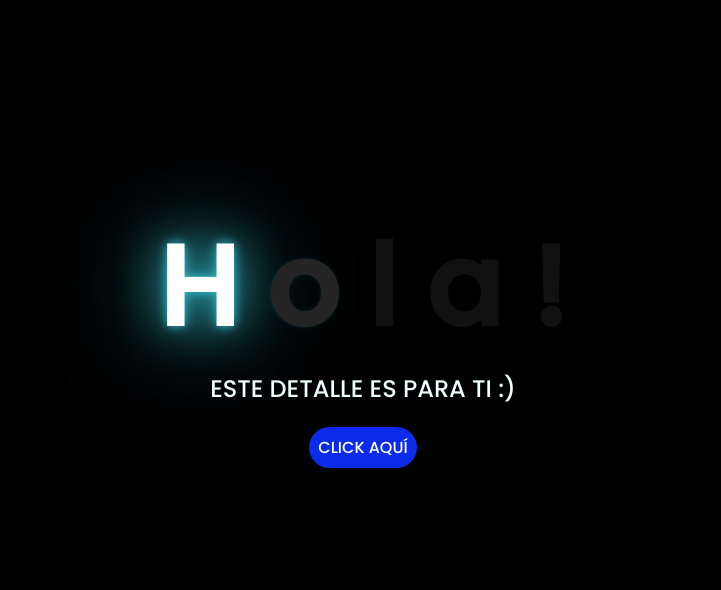
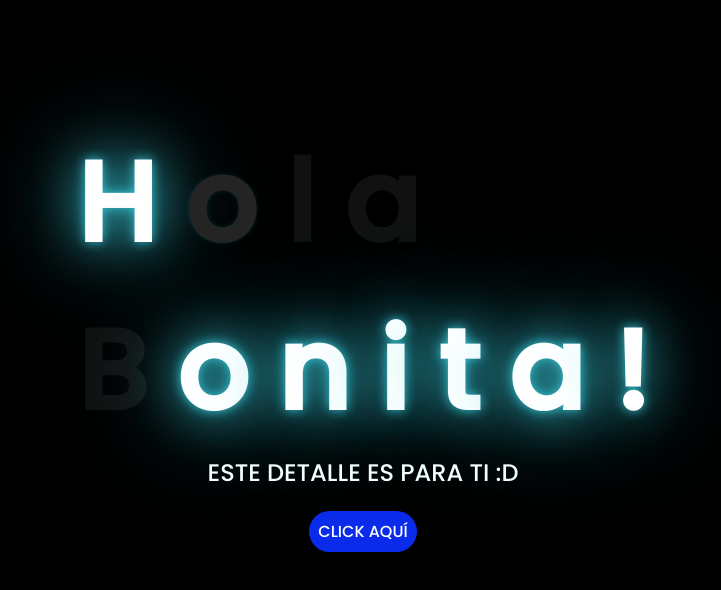
Before and after one commit to Greyr45/flowers, a plain HTML site: page index.html in a window 1280 px wide. Shown: the whole page, without its empty margins (285-1006 px from the left). Drawn offline with Linux system fonts and the light colour scheme.

Commit message:
Update index.html

```diff
--- a/index.html
+++ b/index.html
@@ -16,10 +16,17 @@
         <span>o</span>
         <span>l</span>
         <span>a</span>
+        <br>
+        <span>B</span>
+        <span>o</span>
+        <span>n</span>
+        <span>i</span>
+        <span>t</span>
+        <span>a</span>
         <span>!</span>
     </div>
     <div class="description">
-        <span>ESTE DETALLE ES PARA TI :)</span>
+        <span>ESTE DETALLE ES PARA TI :D</span>
     </div>
     <div class="button">
         <button class="botones">
```
